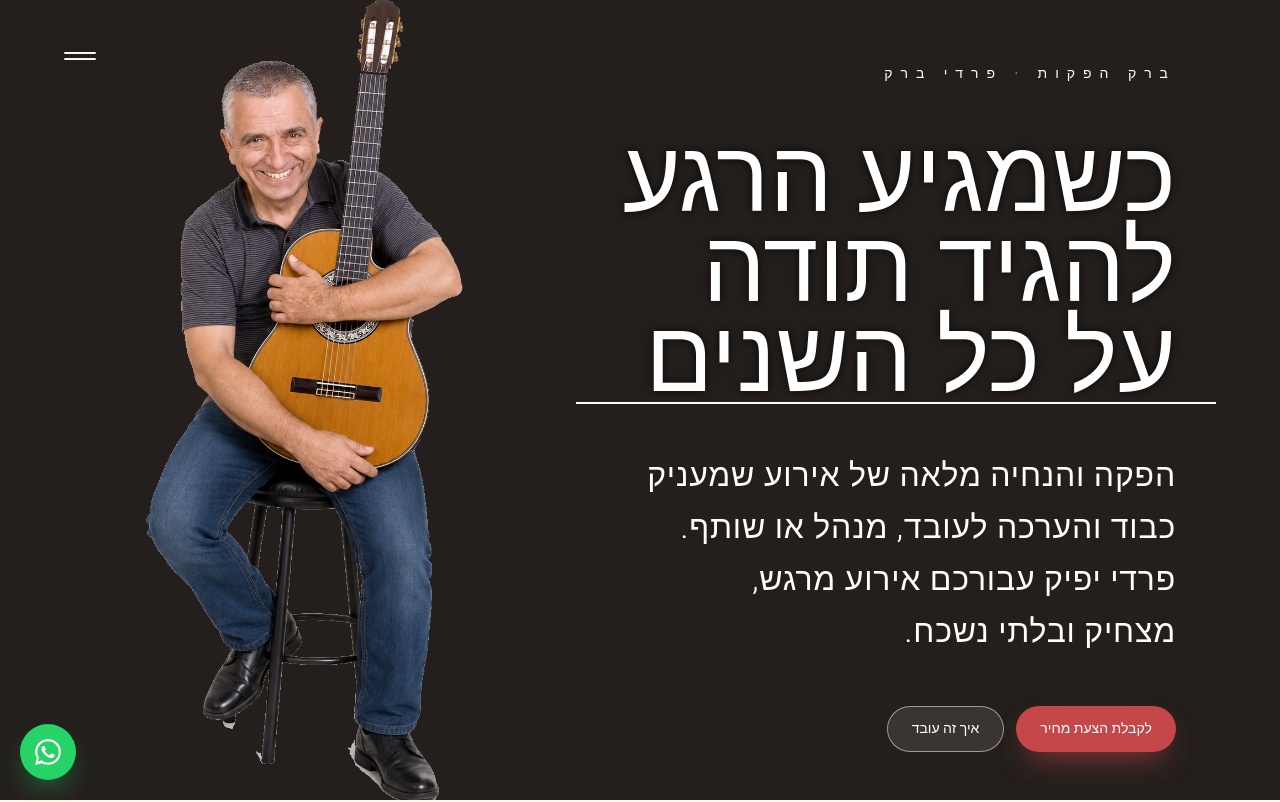
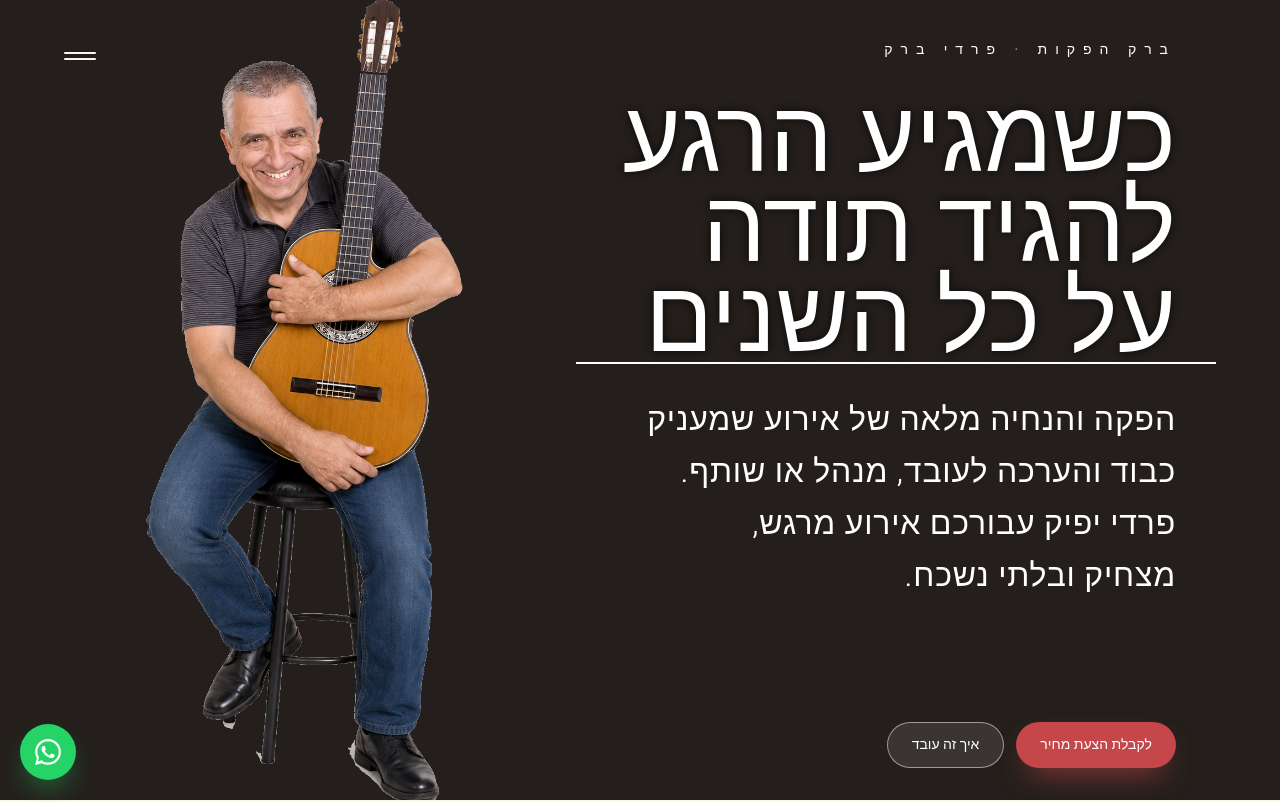
Before and after one commit to ShaharFullStack/freddy, a React (Vite) app in the folder migrateHere/Portfolio-Landing-Page-5-React-Frontend/: page / in a window 1280 px wide. Shown: the top 802 px of the page. Built offline with nearby package versions, Linux system fonts and the light colour scheme.

Commit message:
CTA on Hero

```diff
--- a/migrateHere/Portfolio-Landing-Page-5-React-Frontend/src/components/AnimatedHeaderSection.jsx
+++ b/migrateHere/Portfolio-Landing-Page-5-React-Frontend/src/components/AnimatedHeaderSection.jsx
@@ -46,7 +46,7 @@ const AnimatedHeaderSection = ({
       <div style={{ clipPath: "polygon(0 0, 100% 0, 100% 100%, 0 100%)" }}>
         <div
           ref={headerRef}
-          className="flex flex-col justify-center gap-6 pt-10 sm:gap-10 sm:pt-14 lg:gap-12 lg:pt-16"
+          className="flex flex-col justify-center gap-6 pt-10 sm:gap-10 sm:pt-14 lg:gap-8 lg:pt-10"
         >
           <p
             className={`text-sm font-light tracking-[0.5rem] uppercase px-6 sm:px-10 ${textColor}`}
@@ -64,7 +64,7 @@ const AnimatedHeaderSection = ({
       </div>
       <div className={`relative px-6 sm:px-10 ${textColor}`}>
         <div className="absolute inset-x-0 border-t-2" />
-        <div className="py-6 sm:py-10 lg:py-12 text-right">
+        <div className="py-6 sm:py-10 lg:py-8 text-right">
           <AnimatedTextLines
             text={text}
             className={`font-light uppercase value-text-responsive ${textColor}`}
--- a/migrateHere/Portfolio-Landing-Page-5-React-Frontend/src/sections/Hero.jsx
+++ b/migrateHere/Portfolio-Landing-Page-5-React-Frontend/src/sections/Hero.jsx
@@ -84,7 +84,7 @@ const Hero = () => {
         </div>
 
         {/* ── Desktop: animated header (grows to fill space) ── */}
-        <div className="pointer-events-auto hidden lg:block lg:flex-1 lg:flex lg:items-center">
+        <div className="pointer-events-auto hidden lg:block lg:flex-1 lg:flex lg:items-start min-h-0 overflow-hidden">
           <AnimatedHeaderSection
             subTitle={"ברק הפקות · פרדי ברק"}
             title={"כשמגיע הרגע להגיד תודה על כל השנים"}
@@ -94,7 +94,7 @@ const Hero = () => {
         </div>
 
         {/* ── Desktop CTA – outside the animated block, pinned to bottom ── */}
-        <div className="pointer-events-auto hidden lg:flex flex-wrap gap-3 px-6 sm:px-10 pb-12">
+        <div className="pointer-events-auto hidden lg:flex flex-wrap gap-3 px-6 sm:px-10 pb-8">
           <a
             href="#contact"
             className="inline-flex items-center gap-2 px-6 py-3 rounded-full font-medium text-sm bg-[#c5474a] text-white hover:-translate-y-1 transition-transform duration-200"
```
